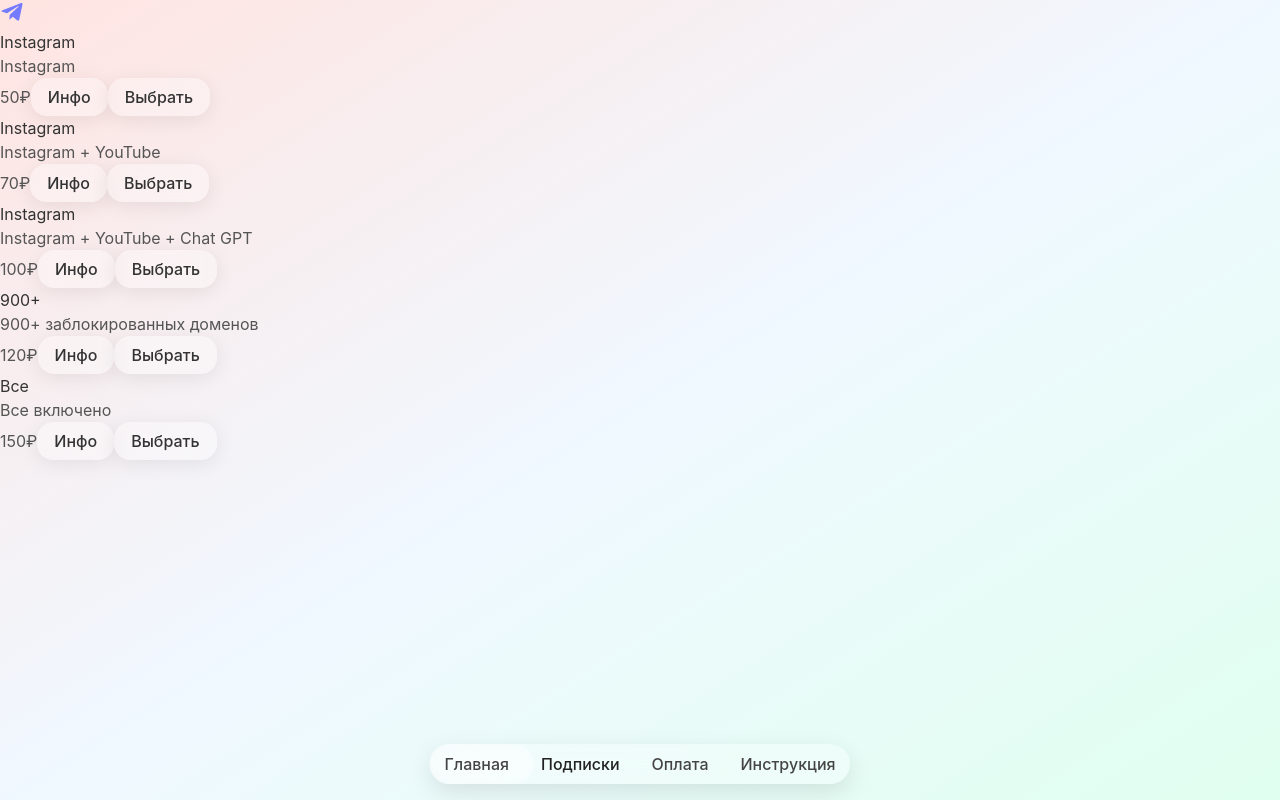
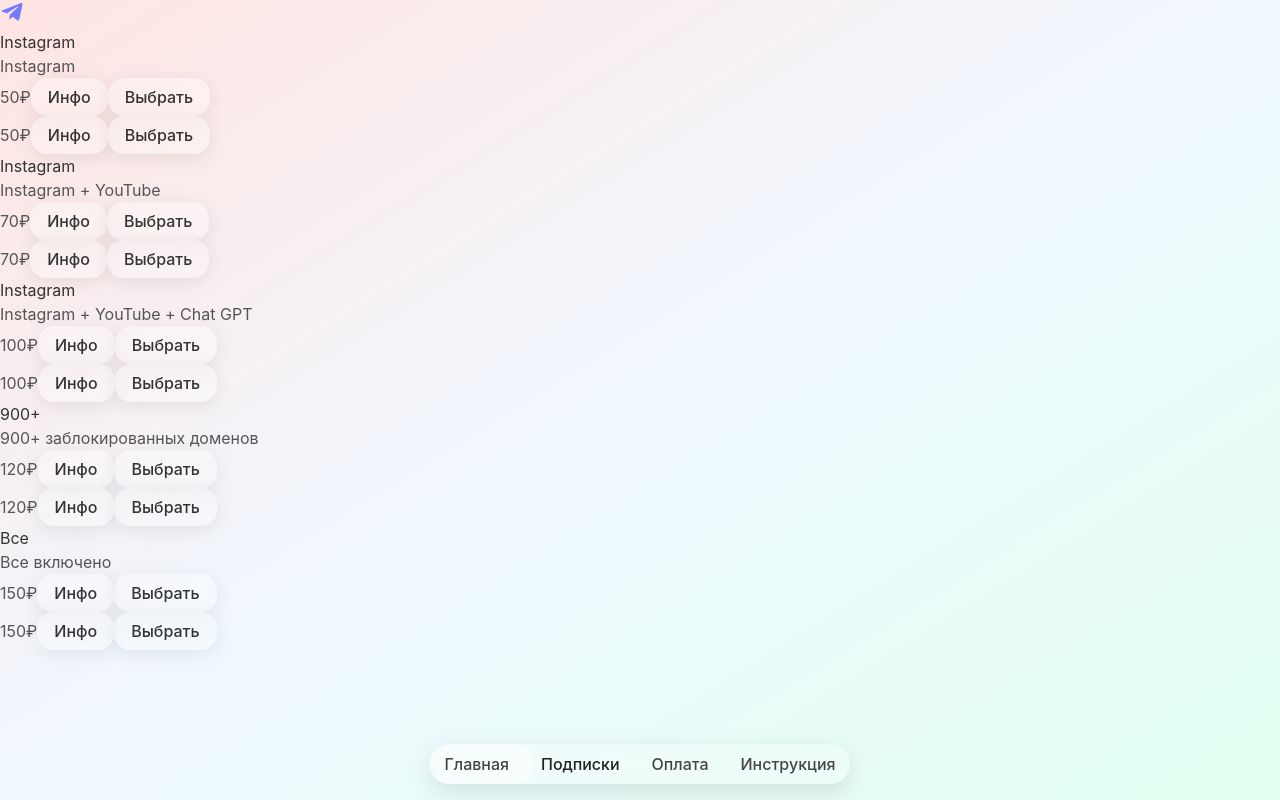
Before and after one commit to ku2ba/vpn-miniapp, a React (Vite) app: page /subscriptions in a window 1280 px wide. Built offline with nearby package versions, Linux system fonts and the light colour scheme.

Commit message:
Update Subscriptions.jsx

```diff
--- a/src/pages/Subscriptions.jsx
+++ b/src/pages/Subscriptions.jsx
@@ -65,6 +65,13 @@
             <GlassLink onClick={() => setInfoPreset(preset)}>Инфо</GlassLink>
             <GlassLink onClick={() => handleChoose(preset)}>Выбрать</GlassLink>
           </div>
+
+          <div className="flex items-center gap-3 flex-shrink-0">
+            <span className="font-semibold text-gray-800">{preset.price}₽</span>
+            <GlassLink onClick={() => setInfoPreset(preset)}>Инфо</GlassLink>
+            <GlassLink onClick={() => handleChoose(preset)}>Выбрать</GlassLink>
+          </div>
+
         </div>
       ))}
 
```
